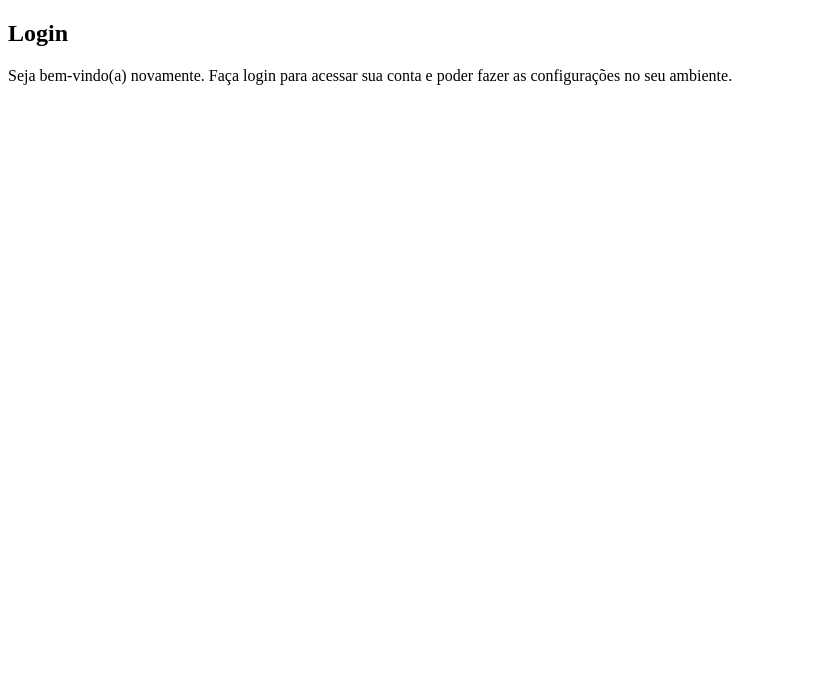
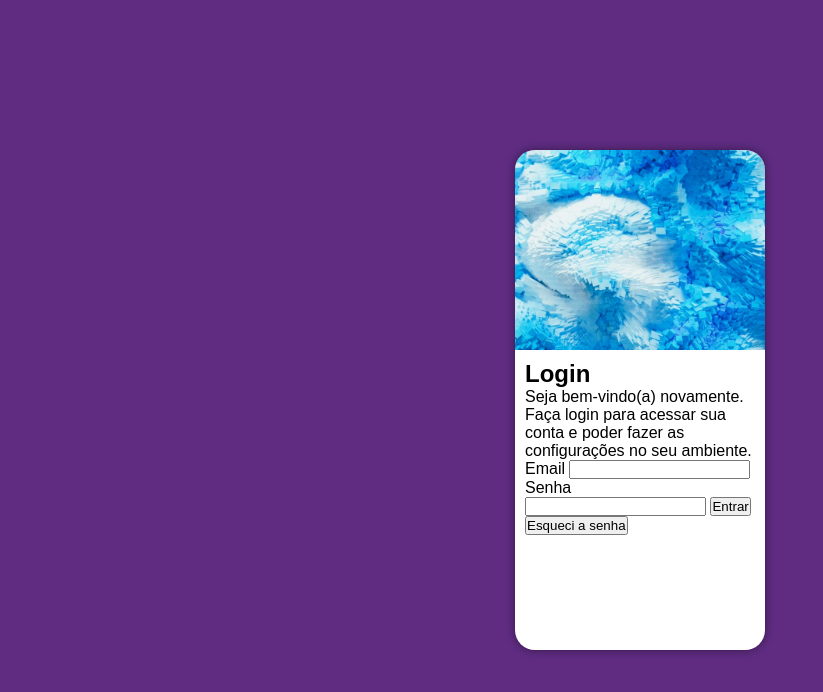
Before and after one commit to tiagofernandess/projeto-login, a plain HTML site: page index.html in a window 1280 px wide. Shown: the whole page, without its empty margins (0-823 px from the left). Drawn offline with Linux system fonts and the light colour scheme.

Commit message:
tela login atualizada

```diff
--- a/estilo/style.css
+++ b/estilo/style.css
@@ -5,3 +5,52 @@
 	Verde: #49a09d
 	Lilás: #5f2c82
 */
+
+
+
+* {
+	margin: 0px;
+	padding: 0px;
+	font-family: Arial, Helvetica, sans-serif;
+	box-sizing: border-box;
+}
+
+body, html {
+	background-color: #5f2c82;
+	height: 100vh;
+	width: 100vw;
+
+}
+
+main {
+	position: relative;
+	height: 100vh;
+	width: 100vw;
+
+
+}
+
+section#login {
+	position: absolute;
+	top: 50%;
+	left: 50%;
+	transform: translate(-50%, -50%);
+	overflow: hidden;
+	background-color: white;
+	width: 250px;
+	height: 500px;
+	border-radius: 20px;
+	box-shadow: 0px 0px 10px rgba(0, 0, 0, 0.452);
+}
+
+section#login > div#imagem {
+	background: #5f2c82 url(../imagens/pexels-emrecan-2110951.jpg);
+	background-size: cover;
+	background-position: center top;
+	height: 200px;
+}
+
+section#login > div#formulario {
+	padding: 10px;
+	display: block;
+}
--- a/index.html
+++ b/index.html
@@ -16,7 +16,14 @@
 				<h1>Login</h1>
 				<p>Seja bem-vindo(a) novamente. Faça login para acessar sua conta e poder fazer as configurações no seu ambiente.</p>
 				<form action="login.php" method="post">
+					<label for="iemail">Email</label>
+					<input type="email" name="email" id="iemail"><br>
 
+					<label for="isenha">Senha</label>
+					<input type="password" name="senha" id="isenha">
+
+					<input type="submit" value="Entrar"> <br>
+					<input type="submit" value="Esqueci a senha">
 				</form>
 			</div>
 
```
Also changed, not shown: imagens/pexels-emrecan-2110951.jpg (added), imagens/pexels-sean-whang-25006-804269.jpg (deleted).
